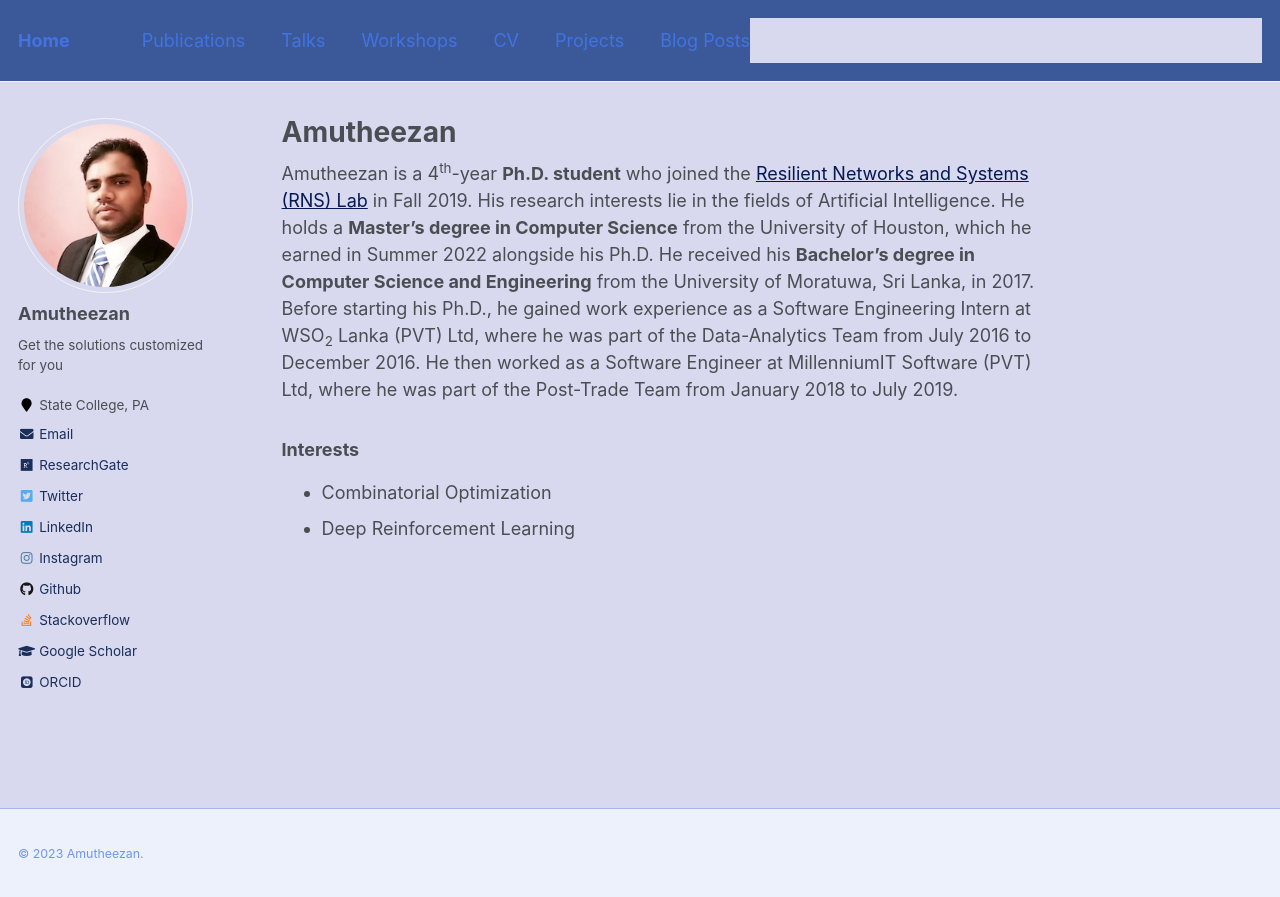
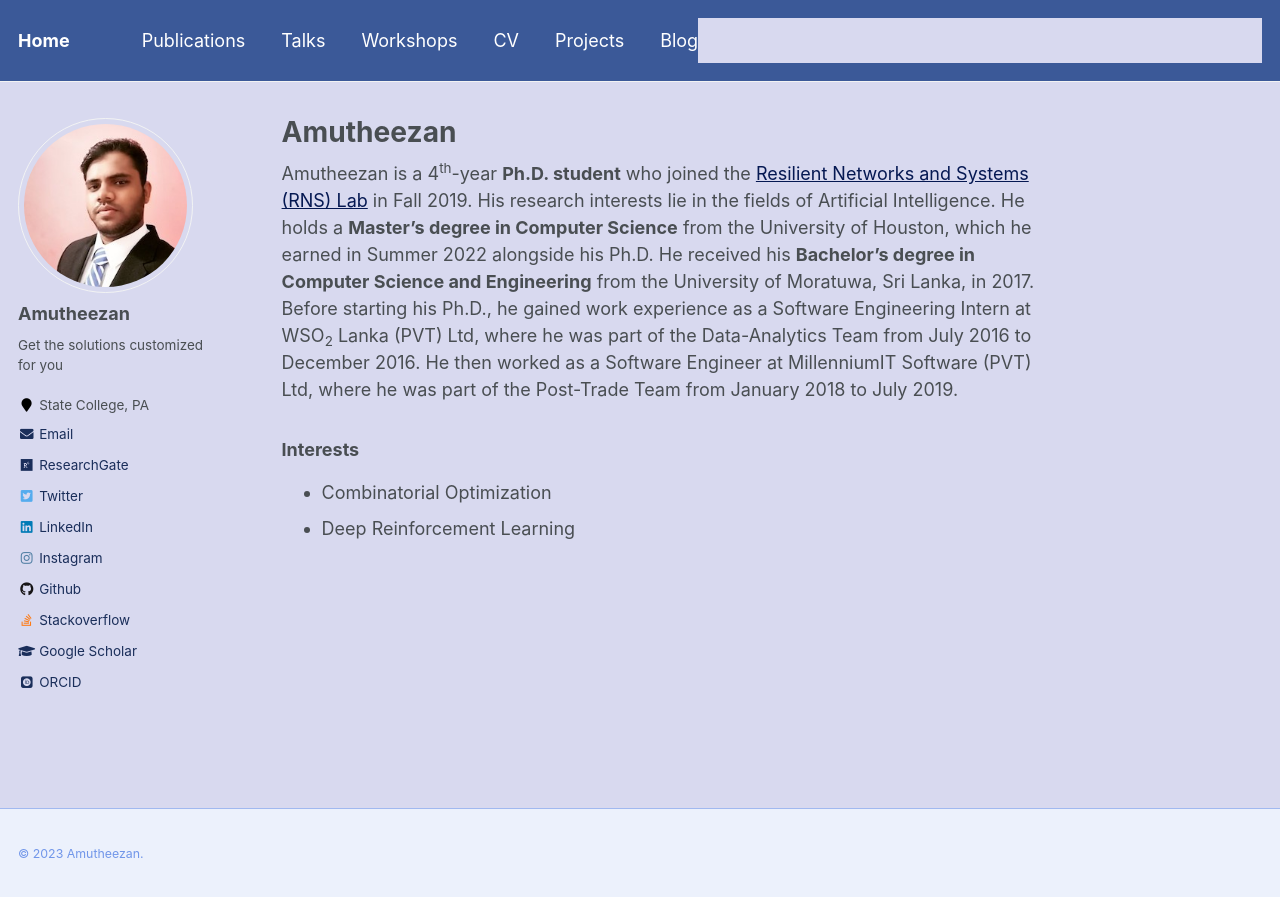
Before and after one commit to Amutheezan/amutheezan.github.io, a Jekyll site: the page built from _pages/about.md, in a window 1280 px wide. Shown: the top 897 px of the page. Built offline with Jekyll 4.4.1, drawn with Linux system fonts in a browser that asks for light colours; some web fonts are replaced.

Commit message:
updated colors

```diff
--- a/_data/navigation.yml
+++ b/_data/navigation.yml
@@ -15,5 +15,5 @@ main:
   - title: "Projects"
     url: /projects/
 
-  - title: "Blog Posts"
+  - title: "Blog"
     url: /year-archive/
--- a/_sass/_navigation.scss
+++ b/_sass/_navigation.scss
@@ -183,11 +183,11 @@
     display: block;
     margin: 0 1rem;
     padding: 0.5rem 0;
-    color: $masthead-link-blue-color;
+    color: $masthead-link-white-color;
     text-decoration: none;
 
     &:hover {
-      color: $masthead-link-blue-color-hover;
+      color: $masthead-link-white-color-hover;
     }
   }
 
@@ -268,7 +268,7 @@
       font-size: $type-size-5;
 
       &:hover {
-        color: $masthead-link-blue-color-hover;
+        color: $masthead-link-white-color-hover;
         background: mix(#fff, $blue-color, 75%);
       }
     }
--- a/_sass/_variables.scss
+++ b/_sass/_variables.scss
@@ -59,6 +59,8 @@ $darker-blue                : mix(#000, $blue, 60%);
 $light-blue                 : mix(#fff, $blue, 50%);
 $lighter-blue               : mix(#fff, $blue, 90%);
 
+$white                       : #fff;
+
 $body-color                 : #dde3f3;
 $background-color           : #d8d9ef;
 $code-background-color      : #d6d8ec;
@@ -68,6 +70,7 @@ $border-color               : $lighter-gray;
 
 $primary-color              : #7a8288;
 $blue-color                 : $blue;
+$white-color                 : $white;
 $success-color              : #45b245;
 $warning-color              : #f89406;
 $danger-color               : #c50629;
@@ -104,7 +107,8 @@ $masthead-link-color        : $primary-color;
 $masthead-link-color-hover  : mix(#000, $primary-color, 25%);
 $masthead-link-blue-color   : $blue-color;
 $masthead-link-blue-color-hover  : mix(#000, $blue-color, 25%);
-
+$masthead-link-white-color   : $white-color;
+$masthead-link-white-color-hover  : mix(#000, $white-color, 25%);
 /*
    Breakpoints
    ========================================================================== */
```
